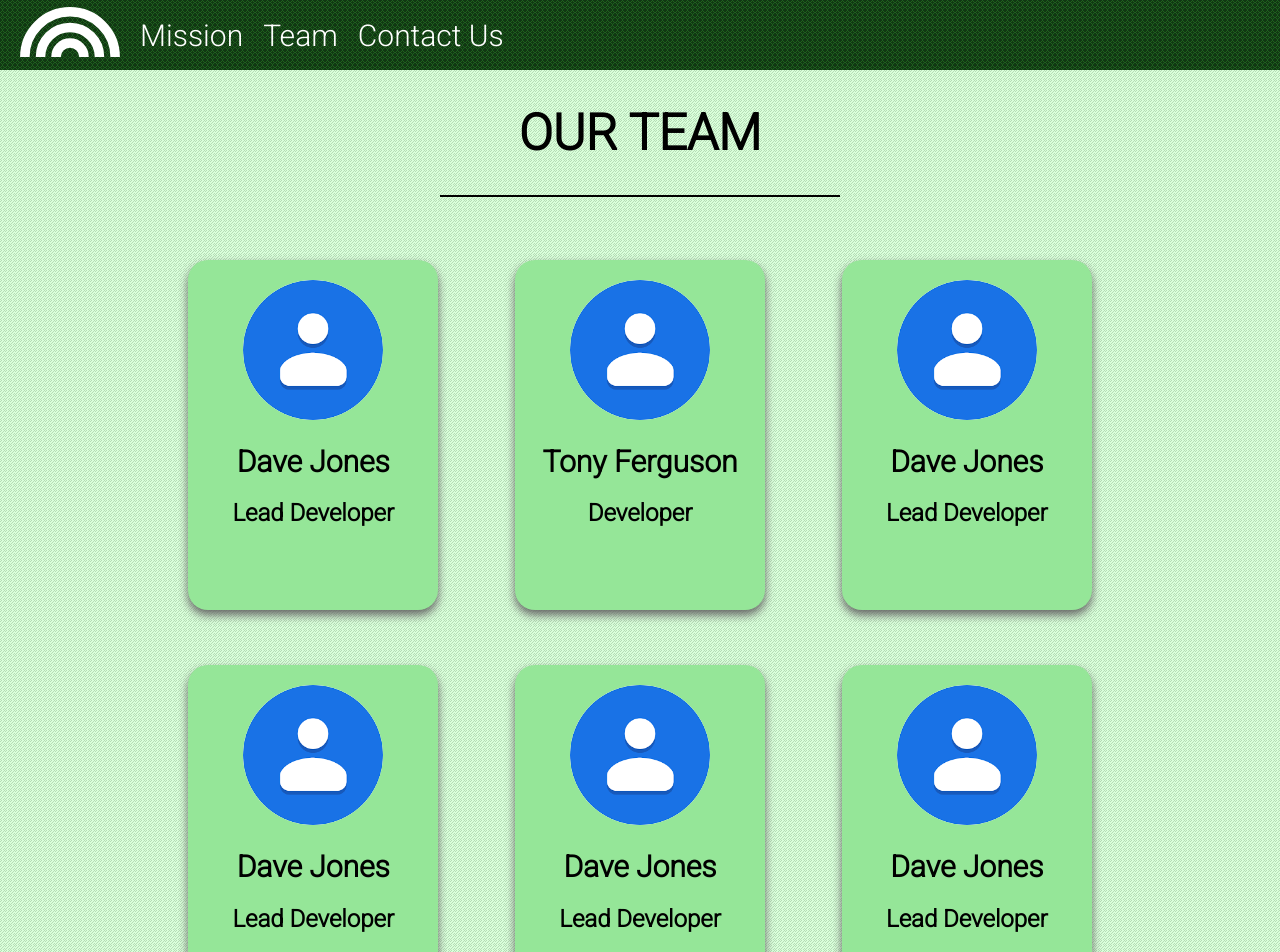
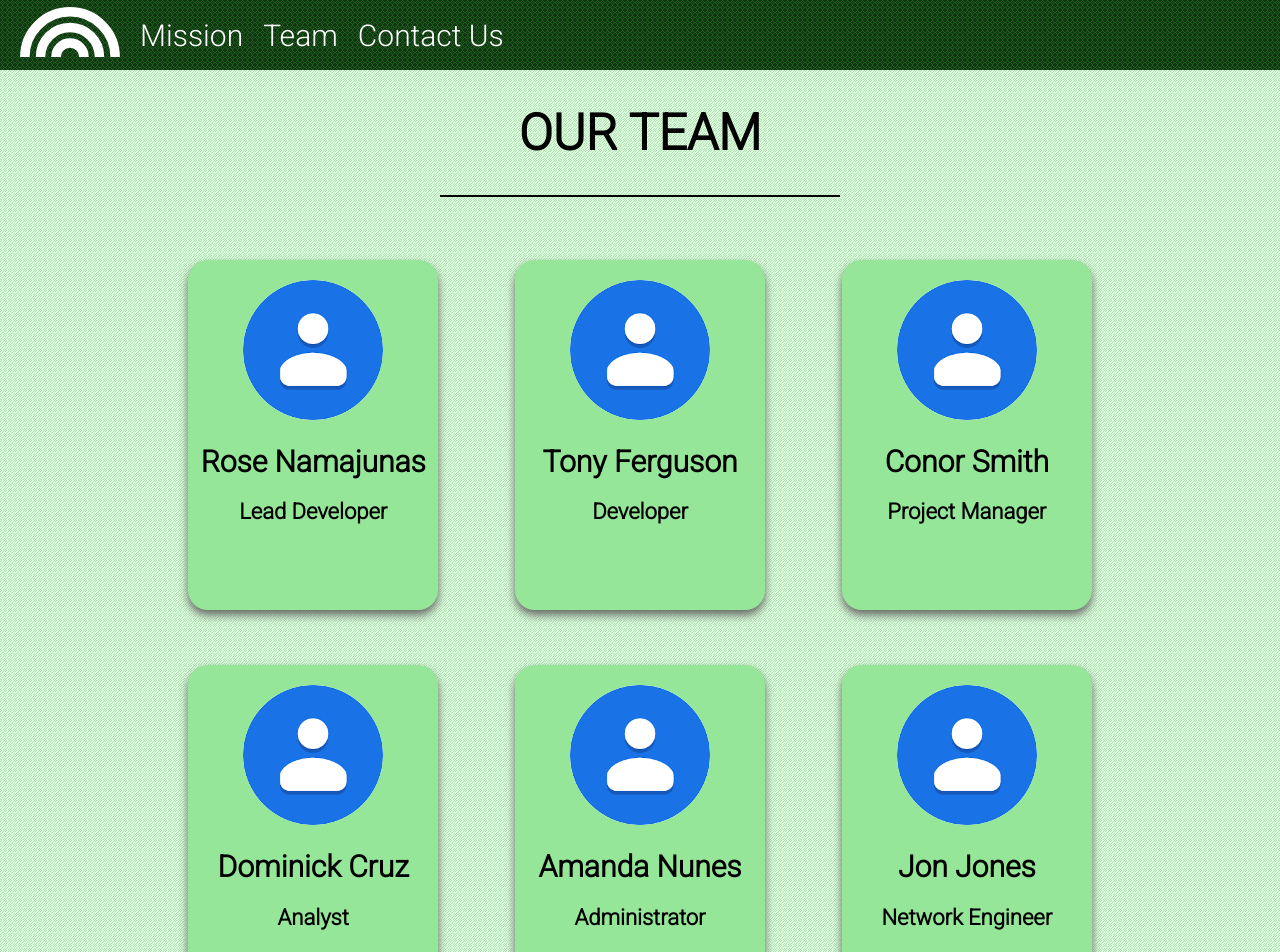
Before and after one commit to dylanmarc/IXXN321-Project2, a React (Create React App) app in the folder ecocare/: page /team in a window 1280 px wide. Shown: the top 952 px of the page. Built offline with nearby package versions, Linux system fonts and the light colour scheme.

Commit message:
Found out how to parse data through links, completed dynamic employee page and styling

```diff
--- a/ecocare/src/App.js
+++ b/ecocare/src/App.js
@@ -6,6 +6,7 @@ import Home from "./pages/js/Home";
 import Mission from "./pages/js/Mission";
 import Team from "./pages/js/Team";
 import ContactPage from "./pages/js/ContactPage";
+import Employee from "./pages/js/Employee";
 
 
 export default function App() {
@@ -17,6 +18,7 @@ export default function App() {
           <Route exact path="/mission" component={Mission} />
           <Route exact path="/team" component={Team} />
           <Route exact path="/contactpage" component={ContactPage} />
+          <Route path="/:handle" component={Employee} />
           </Switch>
           </Router>
         </div>
--- a/ecocare/src/components/css/Nav.css
+++ b/ecocare/src/components/css/Nav.css
@@ -13,9 +13,12 @@
     align-items: center;
 }
 
+
+
 .nav-link{
     padding-left: 20px;
     transition: 0.2s;
+    color: white;
 }
 .nav-link:hover{
     font-size: 35px;
--- a/ecocare/src/components/css/employee-card.css
+++ b/ecocare/src/components/css/employee-card.css
@@ -15,6 +15,10 @@
     background-color: #4AD54E;
     margin: 0 3vw 1vw 3vw;
     box-shadow: 0px 1.2vw 10px #666666;
+}
+
+a{
+    color: black;
 }
 
 .card-top{
@@ -36,13 +40,17 @@
 }
 
 .card-bottom h2{
+    font-size: 22px;
+}
+.card-bottom h3{
+    font-size: 22px;
+}
 
-}
 
 @media (max-width: 960px){
     .card-container{
         width: 27vw;
-        height: 50vw;
+        height: 350px;
         font-family: 'Roboto';
         margin: 1vw 3vw 4vw 3vw;
     }
@@ -62,17 +70,13 @@
 @media (max-width: 600px){
     .card-container{
         width: 50vw;
-        height: 70vw;
+        height: 55vw;
         margin: 5vw 3vw 5vw 3vw;
     }
     .card-container:hover{
         width: 50vw;
-        height: 73vw;
+        height: 60vw;
         margin: 5vw 3vw 5vw 3vw;
-    }
-
-    .card-top{
-
     }
 
     .employee-img{
--- a/ecocare/src/components/css/page-link.css
+++ b/ecocare/src/components/css/page-link.css
@@ -19,6 +19,7 @@ a{
     margin: 0 1vw 0 1vw;
     transition: 0.2s;
     font-family: 'Roboto';
+    color: white;
 }
 .page-link-container:hover{
     background-color: rgb(0, 0, 0, 0.5);
--- a/ecocare/src/components/js/EmployeeCard.js
+++ b/ecocare/src/components/js/EmployeeCard.js
@@ -1,9 +1,20 @@
 import React from 'react';
+import { BrowserRouter as Router, Route, Switch, Link } from "react-router-dom";
 import '../css/employee-card.css';
 
 export default function EmployeeCard(props) {
 
     return (
+        <Link to={{
+            pathname: `/employee/${props.name}`,
+            state: {
+                name: props.name,
+                job: props.job,
+                blurb: props.blurb,
+                image: props.image
+            }
+        }}>
+
             <div className='card-container'>
                 <div className="card-top">
                     <img className="employee-img" src={require("../../images/"+props.image+".png")} />
@@ -13,5 +24,6 @@ export default function EmployeeCard(props) {
                     <h2>{props.job}</h2>
                 </div>
             </div>
+        </Link>
     )
 }
--- a/ecocare/src/data/employeedata.json
+++ b/ecocare/src/data/employeedata.json
@@ -1,43 +1,51 @@
 {
     "employeedata": [
       {
-        "name": "Dave Jones",
+        "name": "Rose Namajunas",
         "job": "Lead Developer",
-        "image": "contact"
+        "image": "contact",
+        "blurb": "Blurb about employee, who they are, what they do, previous accomplishements, how long they have been working here, motivations, etc. Blurb about employee, who they are, what they do, previous accomplishements, how long they have been working here, motivations, etc. Nullam massa magna, rutrum vel nisl varius, malesuada mattis augue. Praesent lobortis tortor nibh, ut dapibus risus molestie ut. Proin interdum interdum justo, nec tincidunt eros vehicula vel. Curabitur vitae venenatis nunc. Morbi consequat placerat tortor non mollis. Nulla ornare, est non vehicula gravida, dolor odio ullamcorper ex, eget suscipit eros risus id risus."
       },
       {
         "name": "Tony Ferguson",
         "job": "Developer",
-        "image": "contact"
+        "image": "contact",
+        "blurb": "Blurb about employee, who they are, what they do, previous accomplishements, how long they have been working here, motivations, etc. Blurb about employee, who they are, what they do, previous accomplishements, how long they have been working here, motivations, etc. Nullam massa magna, rutrum vel nisl varius, malesuada mattis augue. Praesent lobortis tortor nibh, ut dapibus risus molestie ut. Proin interdum interdum justo, nec tincidunt eros vehicula vel. Curabitur vitae venenatis nunc. Morbi consequat placerat tortor non mollis. Nulla ornare, est non vehicula gravida, dolor odio ullamcorper ex, eget suscipit eros risus id risus."
       },
       {
         "name": "Conor Smith",
         "job": "Project Manager",
-        "image": "contact"
+        "image": "contact",
+        "blurb": "Blurb about employee, who they are, what they do, previous accomplishements, how long they have been working here, motivations, etc. Blurb about employee, who they are, what they do, previous accomplishements, how long they have been working here, motivations, etc. Nullam massa magna, rutrum vel nisl varius, malesuada mattis augue. Praesent lobortis tortor nibh, ut dapibus risus molestie ut. Proin interdum interdum justo, nec tincidunt eros vehicula vel. Curabitur vitae venenatis nunc. Morbi consequat placerat tortor non mollis. Nulla ornare, est non vehicula gravida, dolor odio ullamcorper ex, eget suscipit eros risus id risus."
       },
       {
-        "name": "Dave Jones",
-        "job": "Lead Developer",
-        "image": "contact"
+        "name": "Dominick Cruz",
+        "job": "Analyst",
+        "image": "contact",
+        "blurb": "Blurb about employee, who they are, what they do, previous accomplishements, how long they have been working here, motivations, etc. Blurb about employee, who they are, what they do, previous accomplishements, how long they have been working here, motivations, etc. Nullam massa magna, rutrum vel nisl varius, malesuada mattis augue. Praesent lobortis tortor nibh, ut dapibus risus molestie ut. Proin interdum interdum justo, nec tincidunt eros vehicula vel. Curabitur vitae venenatis nunc. Morbi consequat placerat tortor non mollis. Nulla ornare, est non vehicula gravida, dolor odio ullamcorper ex, eget suscipit eros risus id risus."
       },
       {
-        "name": "Dave Jones",
-        "job": "Lead Developer",
-        "image": "contact"
+        "name": "Amanda Nunes",
+        "job": "Administrator",
+        "image": "contact",
+        "blurb": "Blurb about employee, who they are, what they do, previous accomplishements, how long they have been working here, motivations, etc. Blurb about employee, who they are, what they do, previous accomplishements, how long they have been working here, motivations, etc. Nullam massa magna, rutrum vel nisl varius, malesuada mattis augue. Praesent lobortis tortor nibh, ut dapibus risus molestie ut. Proin interdum interdum justo, nec tincidunt eros vehicula vel. Curabitur vitae venenatis nunc. Morbi consequat placerat tortor non mollis. Nulla ornare, est non vehicula gravida, dolor odio ullamcorper ex, eget suscipit eros risus id risus."
       },
       {
-        "name": "Dave Jones",
-        "job": "Lead Developer",
-        "image": "contact"
+        "name": "Jon Jones",
+        "job": "Network Engineer",
+        "image": "contact",
+        "blurb": "Blurb about employee, who they are, what they do, previous accomplishements, how long they have been working here, motivations, etc. Blurb about employee, who they are, what they do, previous accomplishements, how long they have been working here, motivations, etc. Nullam massa magna, rutrum vel nisl varius, malesuada mattis augue. Praesent lobortis tortor nibh, ut dapibus risus molestie ut. Proin interdum interdum justo, nec tincidunt eros vehicula vel. Curabitur vitae venenatis nunc. Morbi consequat placerat tortor non mollis. Nulla ornare, est non vehicula gravida, dolor odio ullamcorper ex, eget suscipit eros risus id risus."
       },{
-        "name": "Dave Jones",
-        "job": "Lead Developer",
-        "image": "contact"
+        "name": "Joanna Reed",
+        "job": "Systems Engineer",
+        "image": "contact",
+        "blurb": "Blurb about employee, who they are, what they do, previous accomplishements, how long they have been working here, motivations, etc. Blurb about employee, who they are, what they do, previous accomplishements, how long they have been working here, motivations, etc. Nullam massa magna, rutrum vel nisl varius, malesuada mattis augue. Praesent lobortis tortor nibh, ut dapibus risus molestie ut. Proin interdum interdum justo, nec tincidunt eros vehicula vel. Curabitur vitae venenatis nunc. Morbi consequat placerat tortor non mollis. Nulla ornare, est non vehicula gravida, dolor odio ullamcorper ex, eget suscipit eros risus id risus."
       },
       {
-        "name": "Dave Jones",
-        "job": "Lead Developer",
-        "image": "contact"
+        "name": "Rashad Evans",
+        "job": "Data Scientist",
+        "image": "contact",
+        "blurb": "Blurb about employee, who they are, what they do, previous accomplishements, how long they have been working here, motivations, etc. Blurb about employee, who they are, what they do, previous accomplishements, how long they have been working here, motivations, etc. Nullam massa magna, rutrum vel nisl varius, malesuada mattis augue. Praesent lobortis tortor nibh, ut dapibus risus molestie ut. Proin interdum interdum justo, nec tincidunt eros vehicula vel. Curabitur vitae venenatis nunc. Morbi consequat placerat tortor non mollis. Nulla ornare, est non vehicula gravida, dolor odio ullamcorper ex, eget suscipit eros risus id risus."
       }
 
 
--- /dev/null
+++ b/ecocare/src/pages/css/Employee.css
@@ -0,0 +1,94 @@
+@import url('https://fonts.googleapis.com/css2?family=Roboto:wght@300&display=swap');
+
+.employee{
+    font-family: 'Roboto';
+    background-image: url(../../images/page-bg.jpg);
+    width: 100vw;
+    height: 100vh;
+    text-align: center;
+}
+
+.main-card{
+    background-color: #95E698;
+    width: 55vw;
+    height: 720px;
+    font-family: 'Roboto';
+    border-radius: 20px;
+    box-shadow: 0px 5px 10px #666666;
+    margin: 3vw auto 0 auto;
+}
+
+.big-employee-img{
+    width: 15vw;
+    border-radius: 300px;
+    margin-top: 20px;
+}
+
+.big-card-bottom h1{
+    font-size: 3vw;
+    margin: 10px 0 0 0;
+}
+
+.big-card-bottom h2{
+    font-size: 1.75vw;
+    margin: 0;
+}
+.big-card-bottom h3{
+    font-size: 1.125vw;
+    margin: 20px 150px 0 150px;
+}
+
+@media (max-width: 1500px){
+    .main-card{
+        width: 70vw;
+        height: 50vw;
+        margin: 3vw auto 0 auto;
+    }
+
+    .big-employee-img{
+        width: 15vw;
+        border-radius: 300px;
+        margin-top: 20px;
+    }
+
+    .big-card-bottom h1{
+        font-size: 4vw;
+        margin: 10px 0 0 0;
+    }
+
+    .big-card-bottom h2{
+        font-size: 2.3vw;
+        margin: 0;
+    }
+    .big-card-bottom h3{
+        font-size: 1.5vw;
+        margin: 2vw 100px 0 100px;
+    }
+}
+
+@media (max-width: 770px){
+    .main-card{
+        width: 80vw;
+        height: 70vw;
+        margin: 3vw auto 0 auto;
+    }
+
+    .big-employee-img{
+        margin-top: 2vw;
+        width: 22vw;
+    }
+
+    .big-card-bottom h1{
+        font-size: 6vw;
+        margin: 1vw 0 0 0;
+    }
+
+    .big-card-bottom h2{
+        font-size: 4vw;
+        margin: 0;
+    }
+    .big-card-bottom h3{
+        font-size: 2.2vw;
+        margin: 2vw 2vw 0 2vw;
+    }
+}
--- /dev/null
+++ b/ecocare/src/pages/js/Employee.js
@@ -0,0 +1,34 @@
+import React, { Component } from 'react'
+import '../css/Employee.css';
+import Nav from "../../components/js/Nav.js";
+
+
+export default class Employee extends Component {
+    componentDidMount() {
+        const { handle } = this.props.match.params
+    }
+    render() {
+        const name = this.props.location.state.name
+        const job = this.props.location.state.job
+        const blurb = this.props.location.state.blurb
+        const image = this.props.location.state.image
+        return (
+            <div>
+                <div className="employee">
+                    <Nav/>
+
+                    <div className='main-card'>
+                <div className="big-card-top">
+                    <img className="big-employee-img" src={require(`../../images/${image}.png`)} />
+                </div>
+                <div className="big-card-bottom">
+                    <h1>{name}</h1>
+                    <h2>{job}</h2>
+                    <h3>{blurb}</h3>
+                </div>
+            </div>
+            </div>
+            </div>
+        )
+    }
+}
--- a/ecocare/src/pages/js/Team.js
+++ b/ecocare/src/pages/js/Team.js
@@ -26,7 +26,7 @@ function displayEmployees(data){
         var elements=[];
         for(var i=0;i<arr.length;i++){
             if(i + 2 < arr.length){
-                elements.push(<div className='row'><EmployeeCard name={ arr[i].name } image={ arr[i].image } job={ arr[i].job } blurb={ arr[i].blurb } /> <EmployeeCard name={ arr[i+1].name } image={ arr[i+1].image } job={ arr[i+1].job } blurb={ arr[i+1].blurb } /> <EmployeeCard name={ arr[i].name } image={ arr[i].image } job={ arr[i].job } blurb={ arr[i].blurb } /></div>);
+                elements.push(<div className='row'><EmployeeCard name={ arr[i].name } image={ arr[i].image } job={ arr[i].job } blurb={ arr[i].blurb } /> <EmployeeCard name={ arr[i+1].name } image={ arr[i+1].image } job={ arr[i+1].job } blurb={ arr[i+1].blurb } /> <EmployeeCard name={ arr[i+2].name } image={ arr[i+2].image } job={ arr[i+2].job } blurb={ arr[i+2].blurb } /></div>);
                 i+=2;
             }else if(i + 1 < arr.length){
                 elements.push(<div className='row'><EmployeeCard name={ arr[i].name } image={ arr[i].image } job={ arr[i].job } blurb={ arr[i].blurb } /> <EmployeeCard name={ arr[i+1].name } image={ arr[i+1].image } job={ arr[i+1].job } blurb={ arr[i+1].blurb } /></div>);
```
